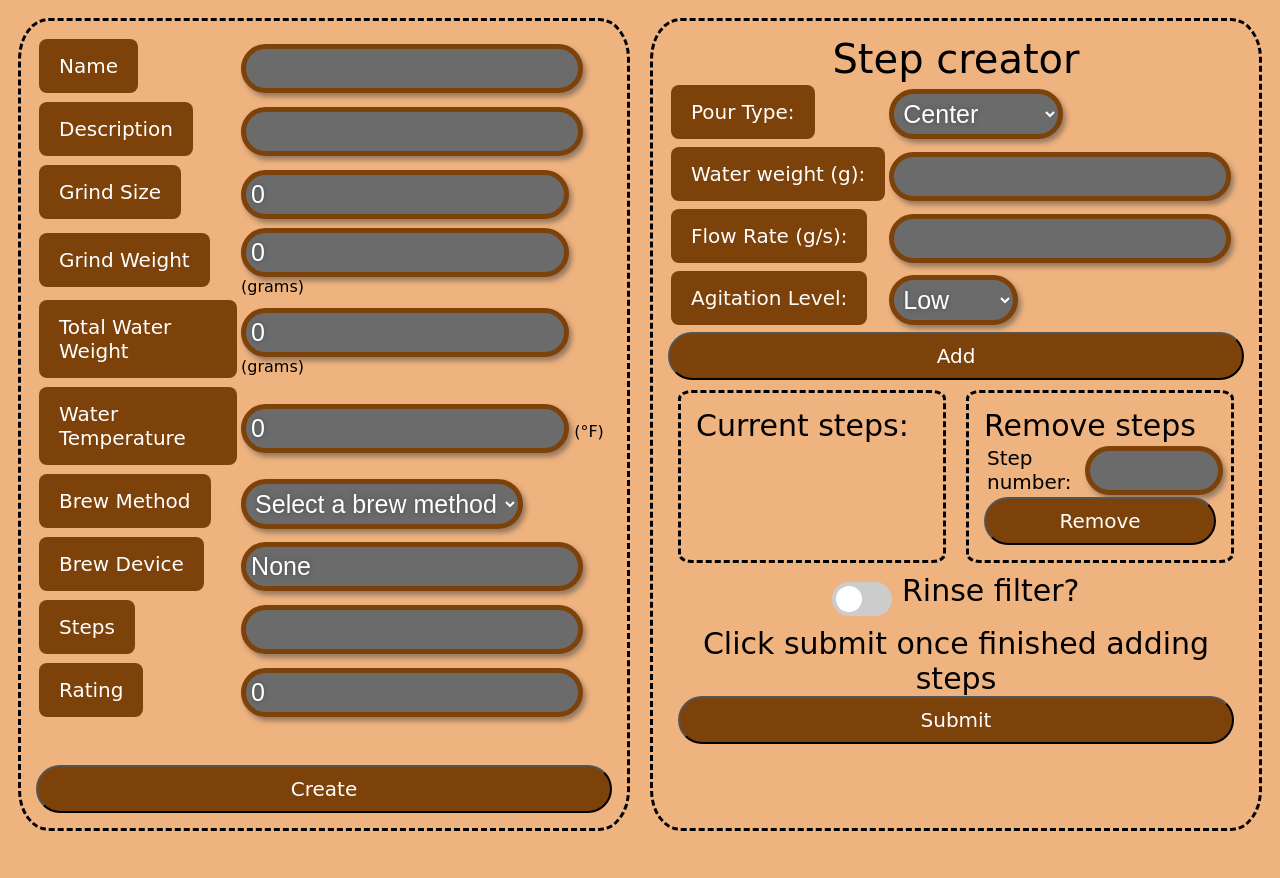
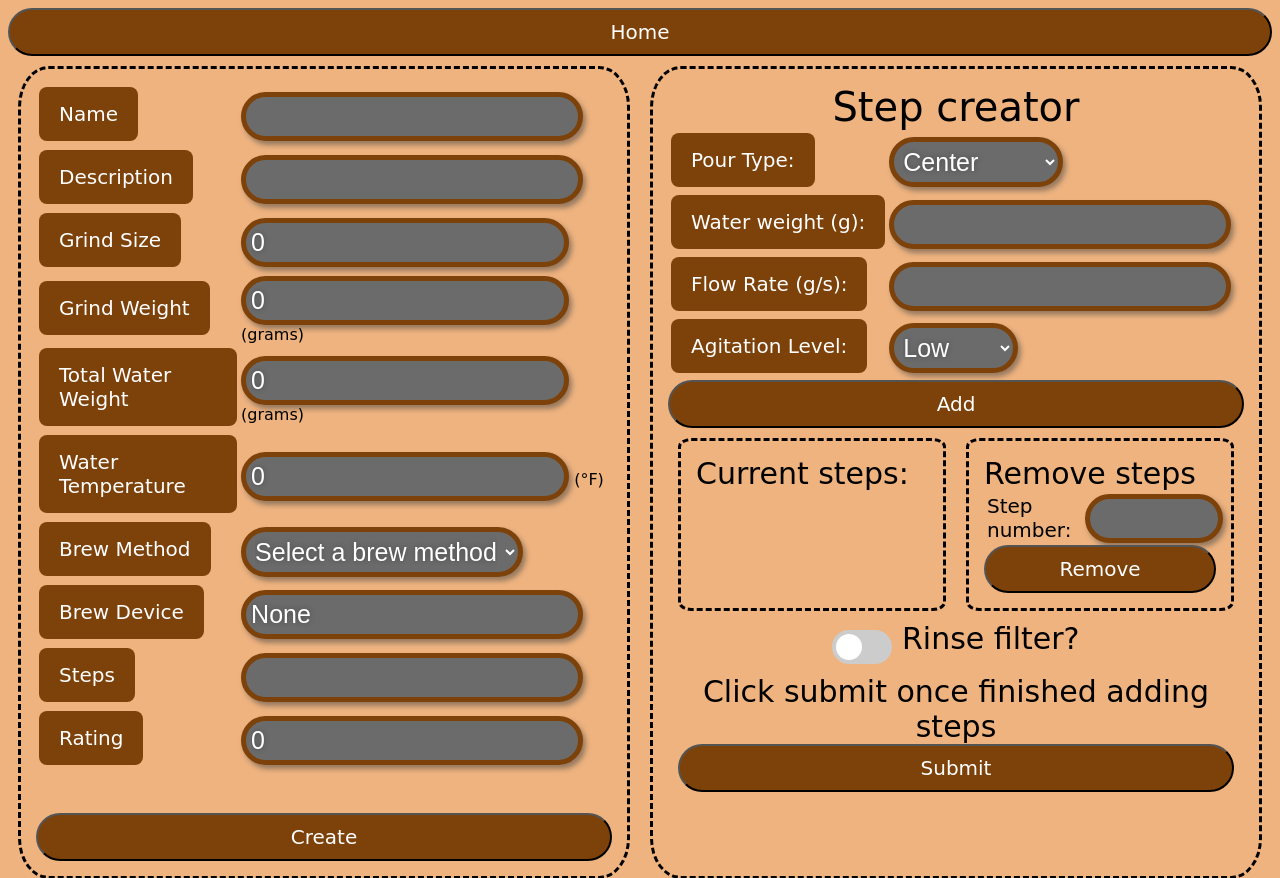
Before and after one commit to Quarks-1/Pour-over-and-over, a Django app: page /create_profile in a window 1280 px wide. Shown: the top 878 px of the page. Before the commit the page ends 831 px from the top, so only its background shows below. Run offline with Django 4.2, Linux system fonts and the light colour scheme.

Commit message:
add home button to create profile page

```diff
--- a/pourover/templates/pourover/create_profile.html
+++ b/pourover/templates/pourover/create_profile.html
@@ -9,6 +9,7 @@
 </head>
 
 <body>
+    <button onclick="window.location.href = '{% url 'home_page' %}'" class ='create_profile_button' id='id_create_profile_button'>Home</button>
     <div class='container'>
         <div class='box'>
             <form method="post" action="{% url 'create' %}" class='create-form'>
```
